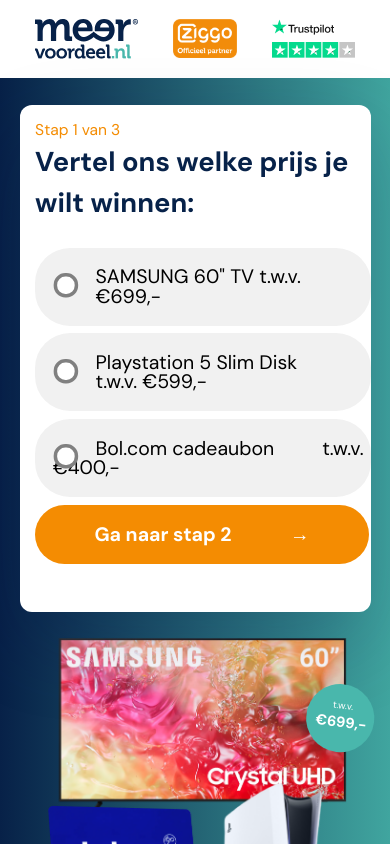
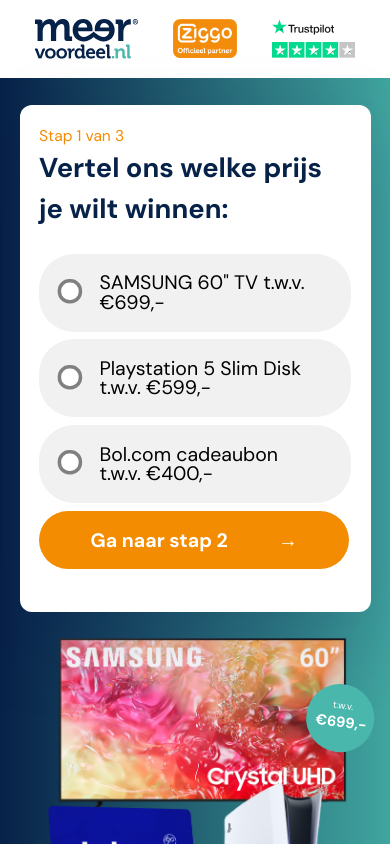
Before and after one commit to MorrisJansen/ziggo-direct, a Vue app: page /Pagina1 in a window 390 px wide. Shown: the top 844 px of the page. Built offline with nearby package versions, Linux system fonts and the light colour scheme.

Commit message:
weer padding aanpassingen en classnames erbij nu

```diff
--- a/src/views/Pagina1.vue
+++ b/src/views/Pagina1.vue
@@ -84,7 +84,7 @@
     <div class="container-pagina-1">
         <div class="achtergrond-pagina-1">
             <div class="witte-container-pagina-1">
-                <div class="container-inhoud-witte-container" id="container-inhoud-witte-container container-inhoud-witte-pagina-2">
+                <div class="container-inhoud-witte-container-1" id="container-inhoud-witte-container-1">
 
                     <!-- <div class="container-stap-zoveel-en-pijl"> -->
                         <div class="stap-pagina-1">
@@ -310,7 +310,7 @@
     z-index: 995!important;
 }
 
-.container-inhoud-witte-container {
+.container-inhoud-witte-container-1 {
     padding-left: 6vw!important;
     padding-top: 7vw!important;
     padding-right: 6vw!important;
@@ -647,9 +647,10 @@
 
     }
 
-    .container-inhoud-witte-container {
-        padding-left: 6vw!important;
+    .container-inhoud-witte-container-1 {
+        padding-left: 5vw!important;
         padding-top: 5vw!important;
+        padding-right: 5vw!important;
     }
 
 
```
